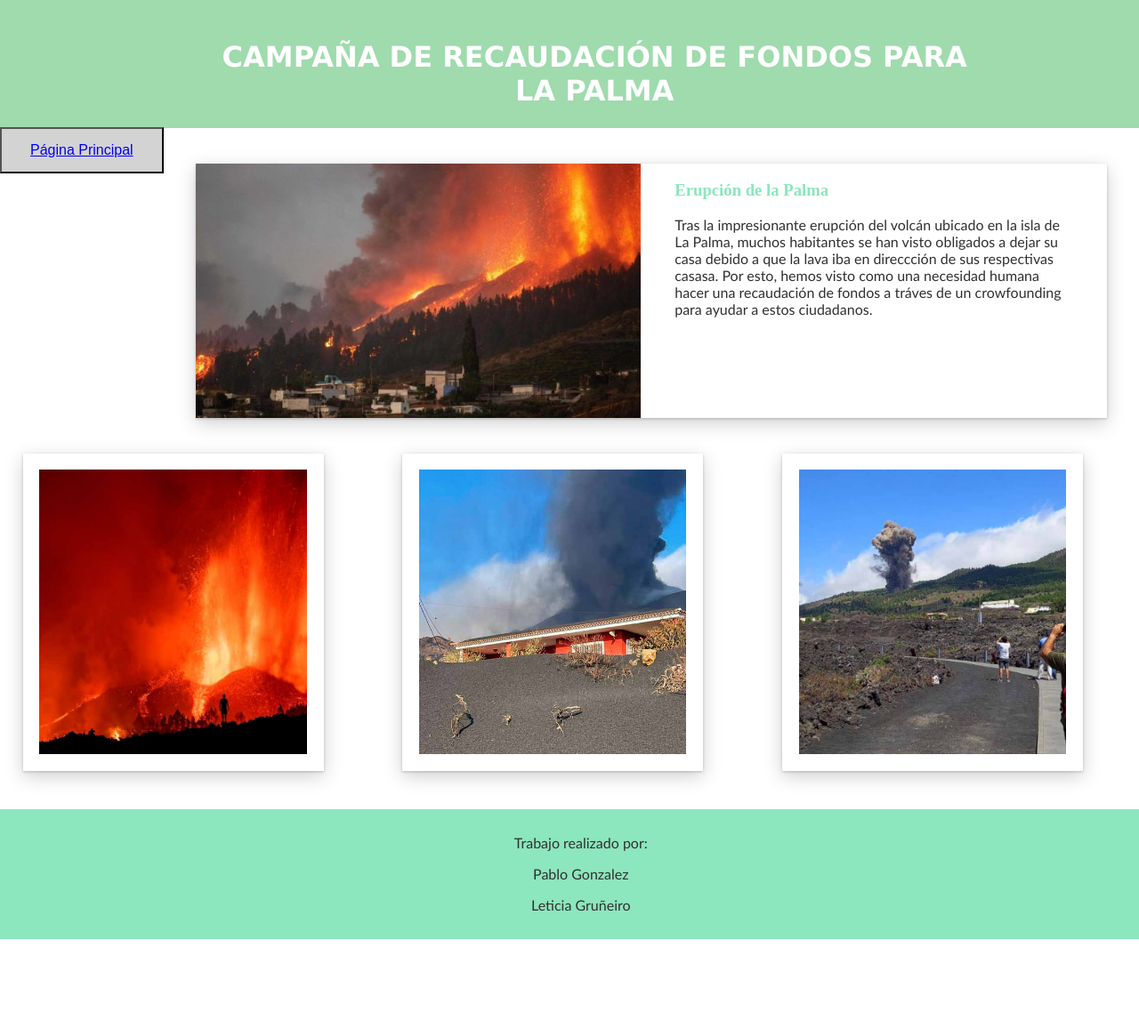
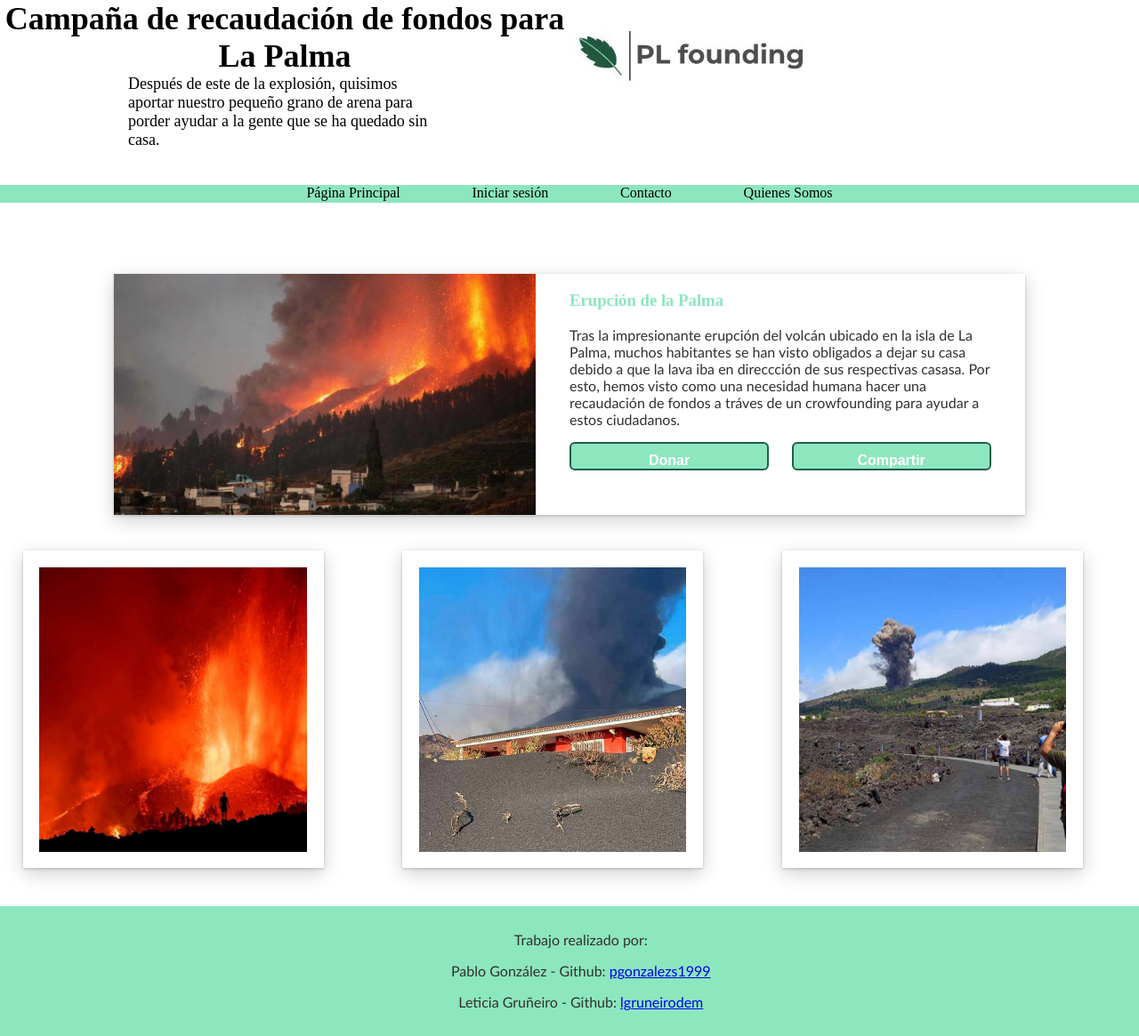
Before and after one commit to pgonzalezs1999/Web_de_crowdfunding, a PHP site: page /crowd1.html in a window 1280 px wide. Shown: the whole page at 89% size. Before the commit the page ends 1056 px from the top, so only its background shows below. Run offline with PHP 8.4, Linux system fonts and the light colour scheme.

Commit message:
Cambios
Se ha añadido un header, un nav, un logo y se ha modificado todo un poco.

```diff
--- a/crowdfunding_lp/crowd1.html
+++ b/crowdfunding_lp/crowd1.html
@@ -3,15 +3,28 @@
 <head>
     <meta charset="utf-8">
     <title> Campaña de recaudación para La Palma</title>
+    <meta name="viewport" content="width=device-width", initial-scale="1.0">
     <link rel="stylesheet" href="css/style_crowd1.css">
-    <meta name="viewport" content="width=device-width", initial-scale="1.0">
-
 </head>
 <body>
-    <div class="banner">
-        <h1> Campaña de recaudación de fondos para La Palma </h1>
-        <button class="boton"><a href="index.html" target="blank">Página Principal</a></button>
-    </div>
+    <header>
+        <div class="texto_header">
+            <h1> Campaña de recaudación de fondos para La Palma </h1>
+            <h2> Después de este de la explosión, quisimos aportar nuestro pequeño grano de arena para porder ayudar a la gente que se ha quedado sin casa. </h2>
+        </div>
+        <div class="logo">
+            <img src="images/pl_founding.JPG" alt="logo">
+        </div>
+    </header>
+        <nav class="navPrincipal">
+            <ul>
+                <li class="ratonMano"><a href="index.html">Página Principal</a></li>
+                <li class="ratonMano"><a href="#login">Iniciar sesión</a></li>
+                <li class="ratonMano"><a href="#Contacto">Contacto</a></li>
+                <li class="ratonMano"><a href="#quienesSomos">Quienes Somos</a></li>
+            </ul>
+        </nav>
+
 
     <div class="informacion_principal">
 
@@ -27,6 +40,10 @@
                 Por esto, hemos visto como una necesidad humana hacer una recaudación de fondos a tráves de un crowfounding para ayudar a estos ciudadanos.
             </p>
 
+            <div class="botones">
+                <button class="button" id="button_donar">Donar</button>
+                <button class="button" id="button_compar" >Compartir</button>
+            </div>
         </div>
     </div>
 
@@ -56,10 +73,10 @@
 
 </body>
 
-<footer>
+<footer id="Contacto">
     <p>Trabajo realizado por: </p>
-    <p>Pablo Gonzalez</p>
-    <p>Leticia Gruñeiro</p>
+    <p>Pablo González - Github: <a href="https://github.com/pgonzalezs1999">pgonzalezs1999</a></p>
+    <p>Leticia Gruñeiro - Github: <a href="https://github.com/lgruneirodem">lgruneirodem</a></p>
 </footer>
 
 </html>
--- a/crowdfunding_lp/css/style_crowd1.css
+++ b/crowdfunding_lp/css/style_crowd1.css
@@ -7,23 +7,59 @@ body{
     margin: 0px;
     padding: 0px;
 }
+/*cambios del header */
+header{
+    margin-bottom: 5vh;
+    display: flex;
+    flex-direction: row;
+
+}
+.logo{
+    flex:2;
+    width: 10%;
+    align-self: flex-start;
+
+}
+
+.texto_header{
+    flex:2;
+}
 
 
-.banner{
-    height: 15vh;
-    width: auto;   /* Lo  puedo poner tambien como 100% */
-    /*background-size: cover;*/
+/*Cambios del menú mediante el nav*/
+.navPrincipal
+{
+    background-color: var(--nuestroColor);
+    text-align: center;
+    height: 2.5vh;
+}
 
-    background-color:rgb(159,219,173) ;
-    object-fit: cover;
-    margin-bottom: 5vh;
-    text-align: center;
-    padding-top: 3vh;
-    padding-right: 13vw;
+.navPrincipal ul
+{
+    margin: 0;
+    padding: 0;
+}
 
+.navPrincipal li
+{
+    display: inline;
+}
 
+.navPrincipal a
+{
+    padding: 20vh 3vw;
+    color: black;
+    text-decoration: none;
+}
 
+.navPrincipal li:hover
+{
+    background-color: #def1f8;
+}
 
+.ratonMano
+{
+    cursor: pointer;
 }
 
 /* elementos donde se explicar de que va el
@@ -33,6 +69,7 @@ body{
     justify-content: center;
     width: 80%;
     margin: 0 auto;
+    margin-top: 10vh;
     box-shadow: 0 1px 3px 0 rgba(0, 0, 0, 0.2), 0 6px 20px 0 rgba(0, 0, 0, 0.19);
     background-color: white;
 
@@ -46,15 +83,13 @@ body{
 
 .columnas_informacion img{
     height: 100%;
+    width: 100%;
 }
 
 /* Imagenes de la parte inferior de la web*/
 .imagenes_secundarias{
     display:flex;
     width: auto;
-
-
-
 }
 
 .imagenes_desastre{
@@ -85,27 +120,43 @@ footer{
     padding: 1%;
 }
 /*Layout de los botones*/
-.boton{
-    float: left;
-    background-color:lightgray;
-    color: white;
-    padding: 15px 32px;
-    text-align: center;
+.botones{
+    display: flex;
+}
+.button{
+    flex:1;
     text-decoration: none;
+    width: 5vw;
+    height: 4vh;
+    padding: 10px;
+    font-weight: 600;
     font-size: 16px;
+    color:white;
+    background-color: var(--nuestroColor);
+    border-radius: 6px;
+    border: 2px solid #215f4a;
+}
+#button_donar{
+   margin-right: 2vw;
+}
+
+.button:hover{
+    color: var(--nuestroColor);
+    background-color: #ffffff;
 }
 
 /* Layout de los tipos de titulos y párrafos.*/
 
 h1{
-    color:white;
-    font-family: Verdana, Geneva, Tahoma, sans-serif;
-    margin-left: 20%;
-    text-transform: uppercase;
+    text-align: center;
+    margin: auto;
+    font-size: 36px;
 }
 h2{
-    color: rgb(26, 153, 26);
-    font-family: 'Lucida Sans', 'Lucida Sans Regular', 'Lucida Grande', 'Lucida Sans Unicode', Geneva, Verdana, sans-serif;
+    width: 55%;
+    margin: auto;
+    font-size: 18px;
+    font-weight: normal;
 }
 h3{
     color: var(--nuestroColor);
@@ -114,22 +165,5 @@ h3{
 p{
     color: rgb(49,48,48);
     font-family: 'Gill Sans', 'Gill Sans MT', Calibri, 'Trebuchet MS', sans-serif;
-    font: size 10px;;
+    font: size 18px;;
 }
-/*#banner #subtitulo {
-      border: 2px solid white;
-      position: relative;
-      margin-top: 10%;
-      width: 400px;
-      height: 100px;
-      margin: 0 auto;
-      padding: 50px;
-      color: white;
-      font-family: 'Lucida Sans', 'Lucida Sans Regular', 'Lucida Grande', 'Lucida Sans Unicode', Geneva, Verdana, sans-serif,cursive;
-      font-size: 40px;
-      font-weight: bold;
-      text-align: center;
-      background-color: rgb(42, 27, 27);
-      opacity: 90%;
-  }
-*/
```
Also changed, not shown: crowdfunding_lp/images/pl_founding.JPG (added).
